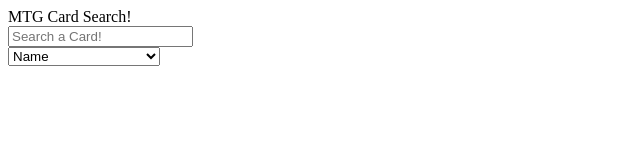
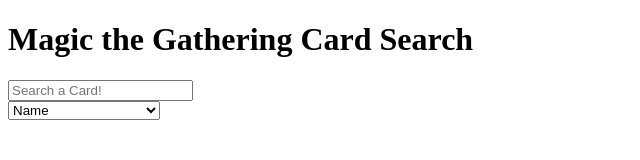
Before and after one commit to AnthonyCiccone90/group-repo, a plain HTML site: page index.html in a window 1280 px wide. Shown: the whole page, without its empty margins (0-640 px from the left). Drawn offline with Linux system fonts and the light colour scheme.

Commit message:
Update index.html

```diff
--- a/index.html
+++ b/index.html
@@ -7,7 +7,9 @@
     <title>MTG Project</title>
 </head>
 <body>
-<header>MTG Card Search!</header>
+<header>
+    <h1>Magic the Gathering Card Search</h1>
+</header>
 <section>
     <form>
         <input id="search" placeholder="Search a Card!">
```
